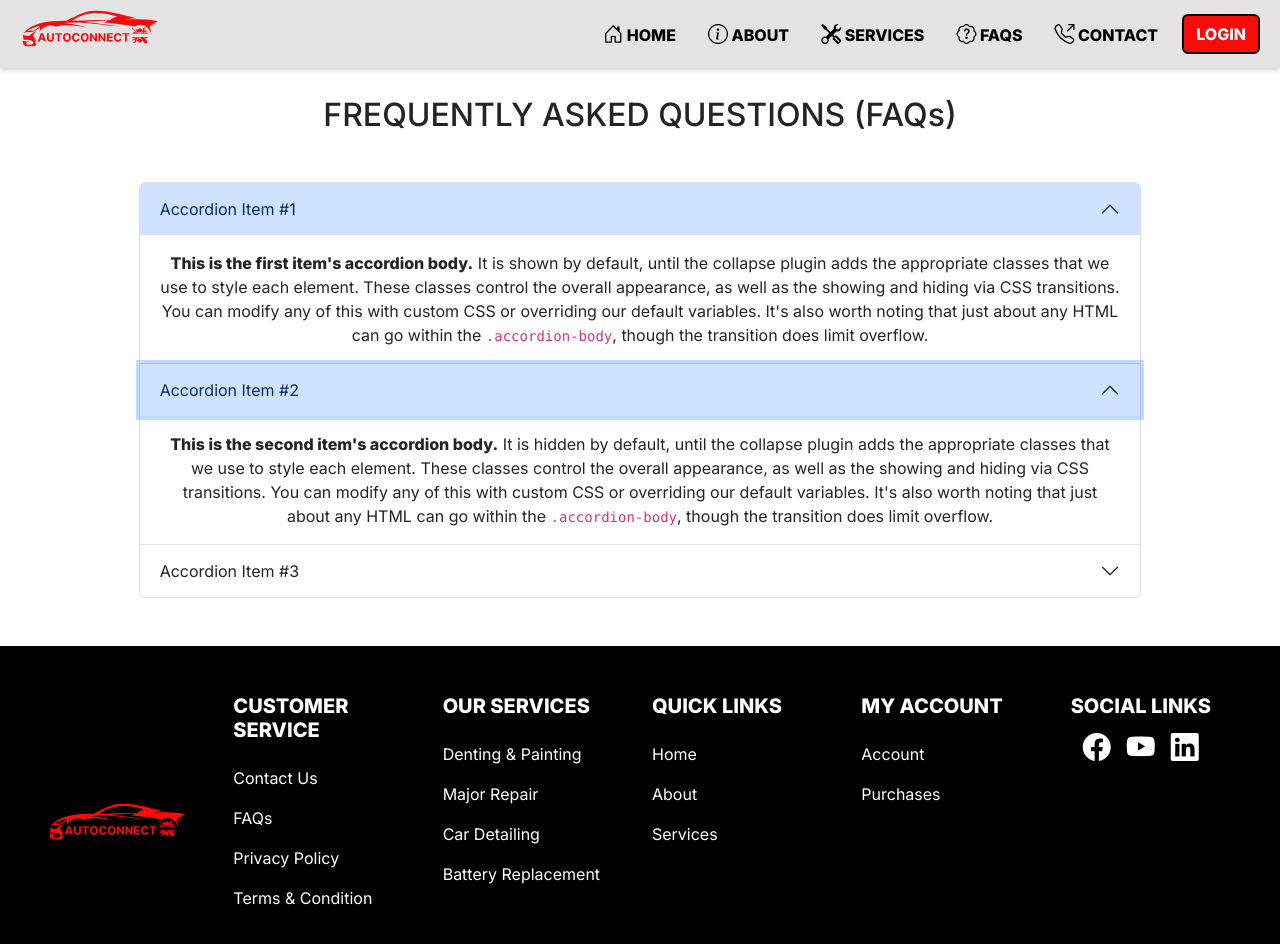
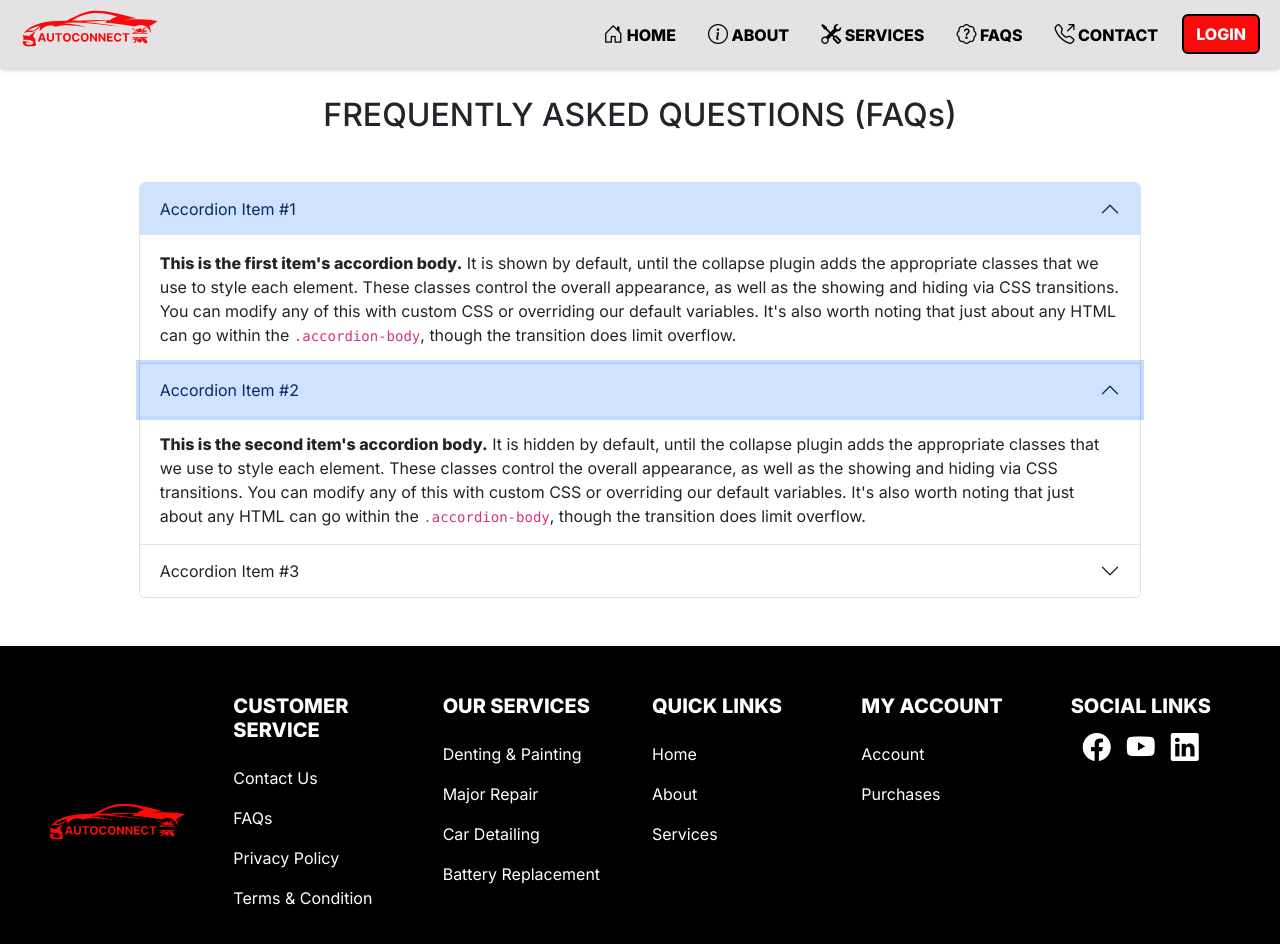
Before and after one commit to jaspherbagor/AutoConnect, a React (Create React App) app in the folder front-end/: page /faqs in a window 1280 px wide. Both pictures are taken after a click on the button "Accordion Item #2". Shown: the top 944 px of the page. Built offline with nearby package versions, Linux system fonts and the light colour scheme.

Commit message:
align the accordion body content to the left

```diff
--- a/front-end/src/components/pages/client/faqs.jsx
+++ b/front-end/src/components/pages/client/faqs.jsx
@@ -17,7 +17,7 @@ const Faqs = () => {
                 </button>
               </h2>
               <div id="faq-One" class="accordion-collapse collapse show">
-                <div class="accordion-body">
+                <div class="accordion-body text-start">
                   <strong>This is the first item's accordion body.</strong> It is shown by default, until the collapse plugin adds the appropriate classes that we use to style each element. These classes control the overall appearance, as well as the showing and hiding via CSS transitions. You can modify any of this with custom CSS or overriding our default variables. It's also worth noting that just about any HTML can go within the <code>.accordion-body</code>, though the transition does limit overflow.
                 </div>
               </div>
@@ -29,7 +29,7 @@ const Faqs = () => {
                 </button>
               </h2>
               <div id="faq-Two" class="accordion-collapse collapse">
-                <div class="accordion-body">
+                <div class="accordion-body text-start">
                   <strong>This is the second item's accordion body.</strong> It is hidden by default, until the collapse plugin adds the appropriate classes that we use to style each element. These classes control the overall appearance, as well as the showing and hiding via CSS transitions. You can modify any of this with custom CSS or overriding our default variables. It's also worth noting that just about any HTML can go within the <code>.accordion-body</code>, though the transition does limit overflow.
                 </div>
               </div>
@@ -41,7 +41,7 @@ const Faqs = () => {
                 </button>
               </h2>
               <div id="faq-Three" class="accordion-collapse collapse">
-                <div class="accordion-body">
+                <div class="accordion-body text-start">
                   <strong>This is the third item's accordion body.</strong> It is hidden by default, until the collapse plugin adds the appropriate classes that we use to style each element. These classes control the overall appearance, as well as the showing and hiding via CSS transitions. You can modify any of this with custom CSS or overriding our default variables. It's also worth noting that just about any HTML can go within the <code>.accordion-body</code>, though the transition does limit overflow.
                 </div>
               </div>
```
